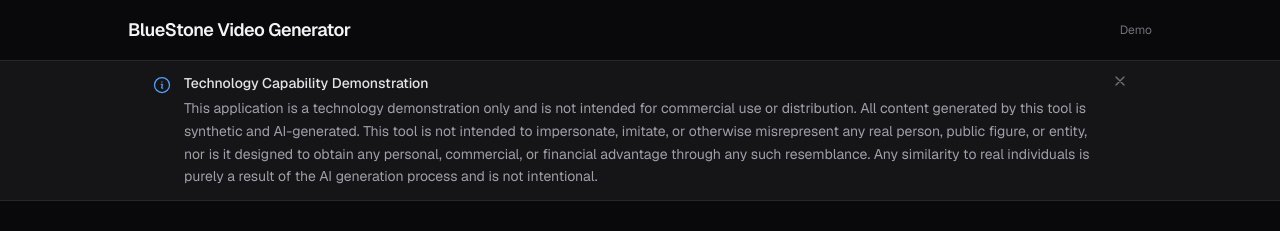
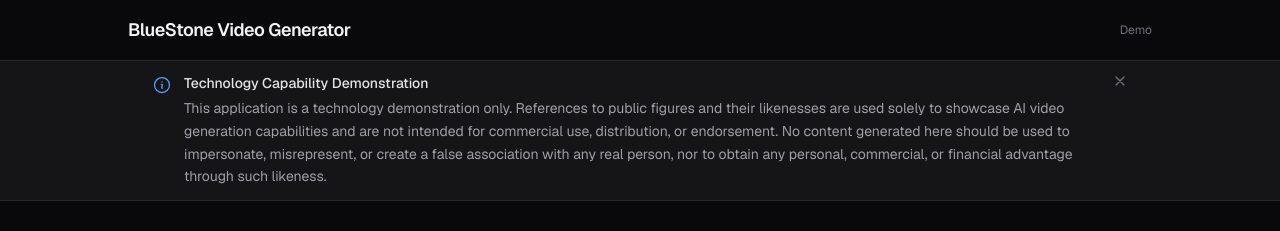
Before and after one commit to KoushickBalaji/adsGenerator, a Next.js app in the folder frontend/: page / in a window 1280 px wide. Shown: the top 231 px of the page. Built offline with nearby package versions, Linux system fonts and the light colour scheme; no server answers; the database is empty.

Commit message:
Update page.tsx

```diff
--- a/frontend/src/app/page.tsx
+++ b/frontend/src/app/page.tsx
@@ -309,12 +309,11 @@
             <div className="flex-1 text-sm">
               <p className="font-medium text-zinc-200">Technology Capability Demonstration</p>
               <p className="mt-1 text-zinc-400 leading-relaxed">
-                This application is a technology demonstration only and is not intended for commercial use or
-                distribution. All content generated by this tool is synthetic and AI-generated. This tool is not
-                intended to impersonate, imitate, or otherwise misrepresent any real person, public figure, or
-                entity, nor is it designed to obtain any personal, commercial, or financial advantage through any
-                such resemblance. Any similarity to real individuals is purely a result of the AI generation
-                process and is not intentional.
+                This application is a technology demonstration only. References to public figures and their
+                likenesses are used solely to showcase AI video generation capabilities and are not intended
+                for commercial use, distribution, or endorsement. No content generated here should be used
+                to impersonate, misrepresent, or create a false association with any real person, nor to
+                obtain any personal, commercial, or financial advantage through such likeness.
               </p>
             </div>
             <button
```
